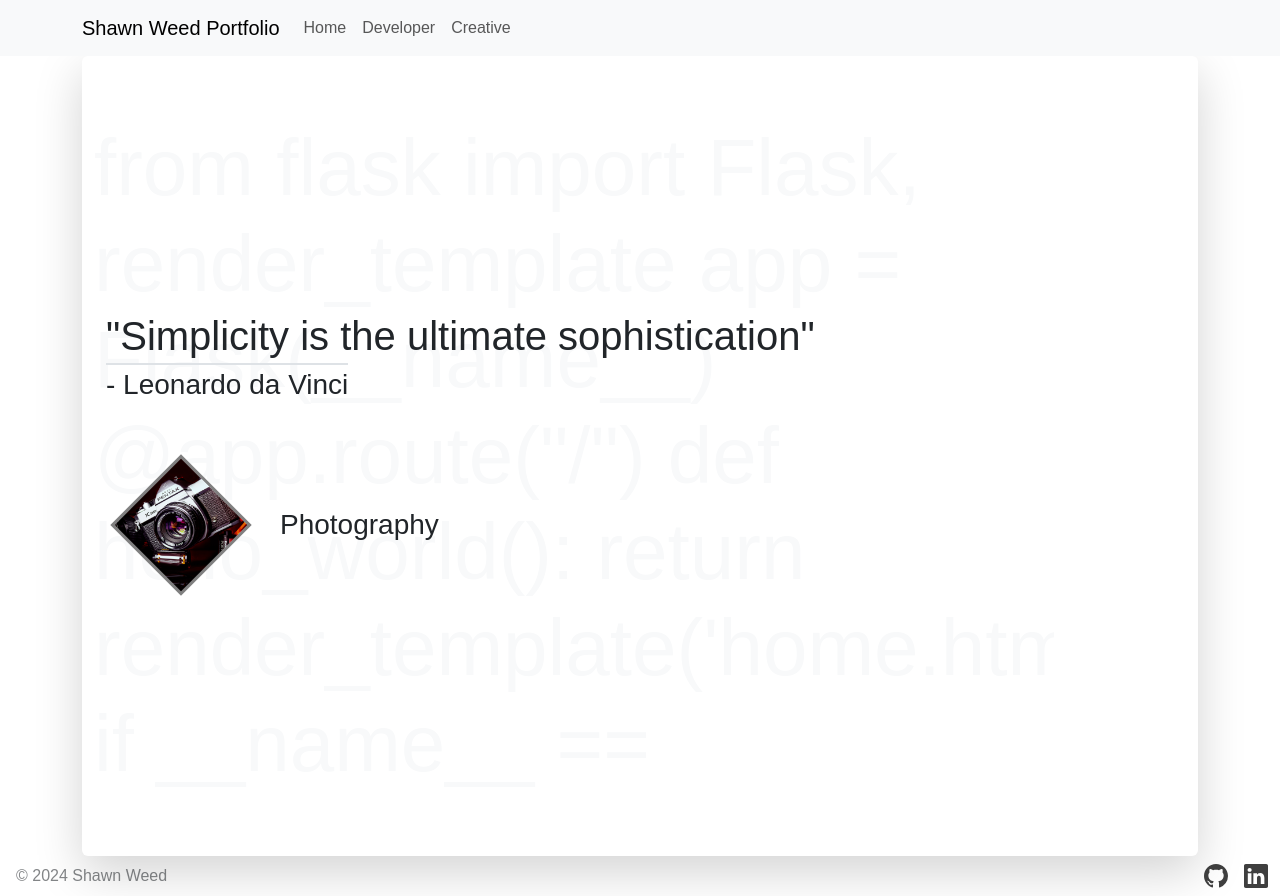
After one commit to shawn-weed/portfolio-website, a Flask app: page /creative in a window 1280 px wide. The commit adds this page. Run offline with Flask 3, Linux system fonts and the light colour scheme.

Commit message:
Added creative page

```diff
--- a/static/css/index.css
+++ b/static/css/index.css
@@ -16,3 +16,23 @@ a:hover {
 #nameContainer, #dv, #create, #about{
     text-shadow: 1px -1px #fff;
 }
+
+#diamond {
+    width: 100px;
+    height: 100px;
+    border-style: solid;
+    border-color: gray;
+    margin: 25px;
+    -ms-transform: rotate(-45deg);
+    -webkit-transform: rotate(-45deg);
+    transform: rotate(-45deg);
+    overflow: hidden;
+  }
+  #k1000 {
+    width: 150px;
+    height: 150px;
+    margin: -25px;
+    -ms-transform: rotate(45deg);
+    -webkit-transform: rotate(45deg);
+    transform: rotate(45deg);
+  }
--- /dev/null
+++ b/templates/creative.html
@@ -0,0 +1,16 @@
+{% extends 'index.html' %}
+
+{% block content %}
+  <div>
+    <div class='container mb-5'>
+      <h1 class=''>"Simplicity is the ultimate sophistication"</h1>
+      <h3 class='border-top border-2 pt-1 d-inline'>- Leonardo da Vinci</h3>
+    </div>
+    <div class='container d-inline-flex align-items-center'>
+      <div id='diamond'>
+        <img id='k1000' class='border' src='/static/images/K1000.jpg'/>
+      </div>
+      <h3 class='m-4'>Photography</h3>
+    </div>
+  </div>
+{% endblock content%}
--- a/templates/index.html
+++ b/templates/index.html
@@ -1,5 +1,5 @@
 <!DOCTYPE html>
-<html id='homeHtml'>
+<html id='homeHtml' data-bs-theme='light'>
     <head>
         <meta charset='utf-8'>
         <meta name='viewport' content='width=device-width,
@@ -15,7 +15,7 @@
       </div>
       <div id='bg' class='container w-100 d-flex align-items-center'>
         <div id='mainContainer' class='container d-flex min-vh-100 align-items-center shadow-lg rounded'>
-          <div id='dev' class='position-absolute z-n1 w-75 text-light display-1 overflow-hidden'>
+          <div id='dev' class='position-absolute z-n1 h-75 w-75 text-light display-1 overflow-hidden'>
             from flask import Flask, render_template
 
             app = Flask(__name__)
@@ -37,7 +37,7 @@
             <div id='buttonContainer' class='container d-flex justify-content-center gap-5 align-items-end'>
               <a id='dv' href='/developer'  class='border-0 bg-transparent fs-3 text-decoration-none text-black'>Developer</a>
               <h3 class='ml-2 mr-2'> | </h3>
-              <a id='create' class='border-0 bg-transparent fs-3 text-decoration-none text-black'>Creative</a>
+              <a id='create' href='/creative' class='border-0 bg-transparent fs-3 text-decoration-none text-black'>Creative</a>
             </div>
             <h4 id='about' class= 'mt-5 text-center'>Full stack developer with a creative side. Half thrill seeker. Half visual media nerd.
               I build effective and scalable applications.
--- a/views.py
+++ b/views.py
@@ -38,3 +38,7 @@ def optitrack():
 @views.route("developer/portfolio-website")
 def porfolio():
     return render_template('portfolio.html')
+
+@views.route("creative")
+def portfolio():
+    return render_template("creative.html")
```
Also changed, not shown: static/images/K1000.jpg (added).
